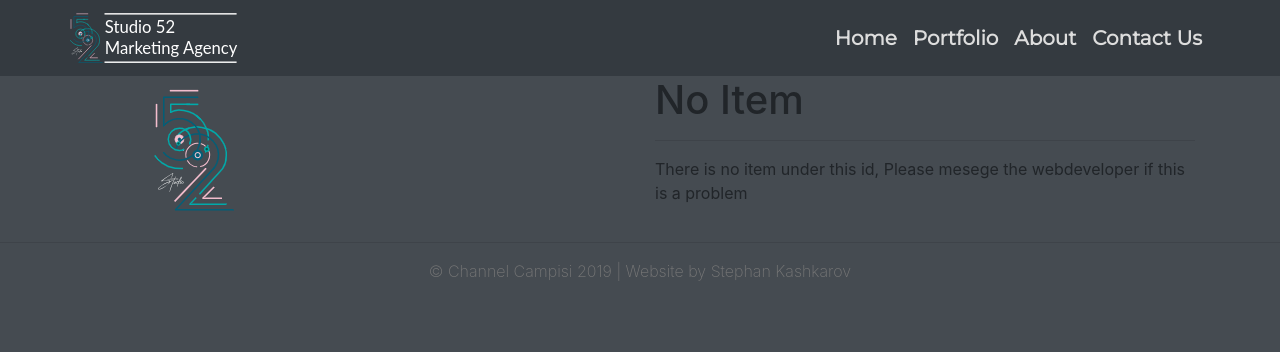
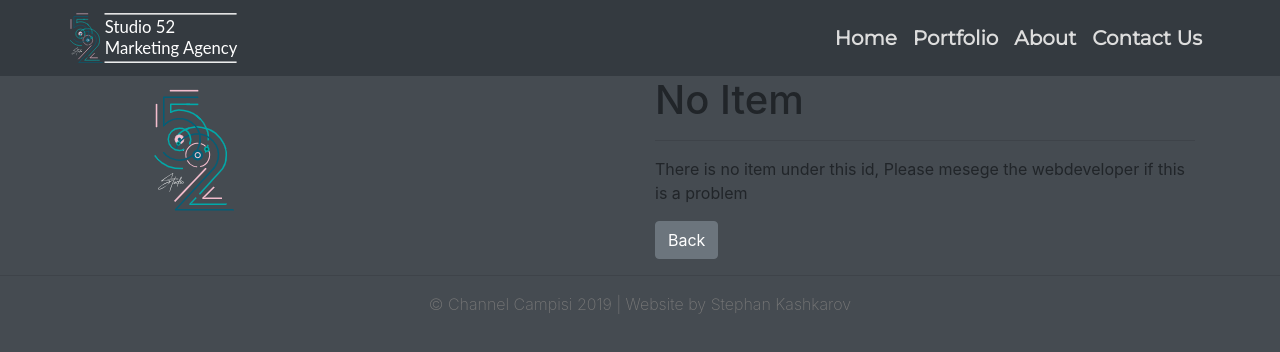
Before and after one commit to Stephan-kashkarov/studio52, a React (Create React App) app: page /pages/1 in a window 1280 px wide. Shown: the top 352 px of the page. Built offline with nearby package versions, Linux system fonts and the light colour scheme.

Commit message:
maybe done this thing

```diff
--- a/src/components/page.tsx
+++ b/src/components/page.tsx
@@ -1,8 +1,10 @@
 import React from 'react'
 import {Link} from 'react-router-dom'
-import {Container, Row, Col} from 'react-bootstrap'
+import {Container, Row, Col, Button} from 'react-bootstrap'
 import { Item } from './portfolio'
 import items from '../items.json'
+
+import './styles/page.css'
 
 function find(object: Array<Item>, key: number): Item {
 
@@ -37,6 +39,9 @@ const ItemPage = (prop: any) => {
                     <h1>{item.name}</h1>
                     <hr/>
                     <p>{item.description}</p>
+                    <Link to="/portfolio">
+                        <Button variant="secondary">Back</Button>
+                    </Link>
                 </Col>
             </Row>
         </Container>
```
Also changed, not shown: src/components/styles/page.css (added).
